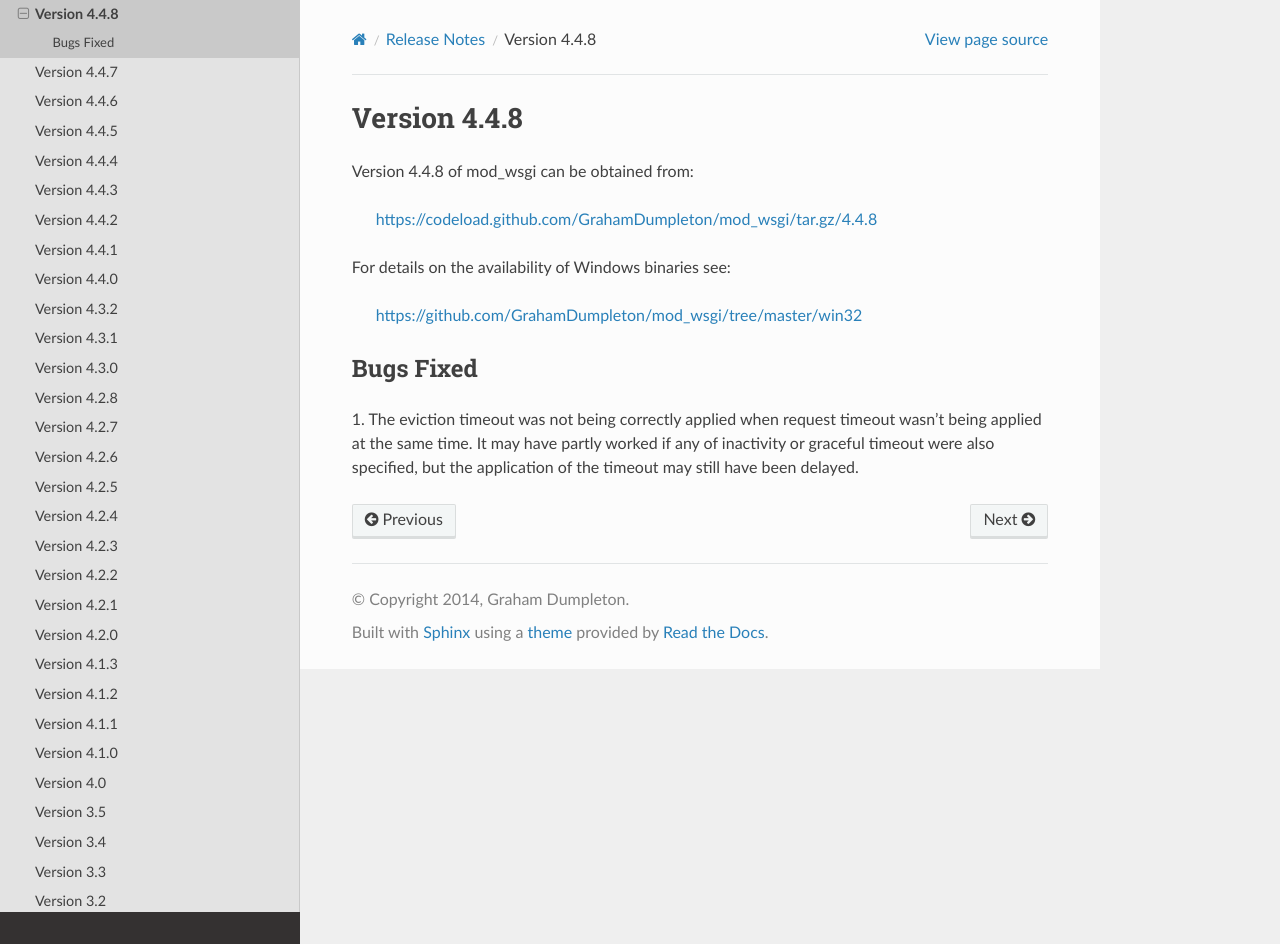
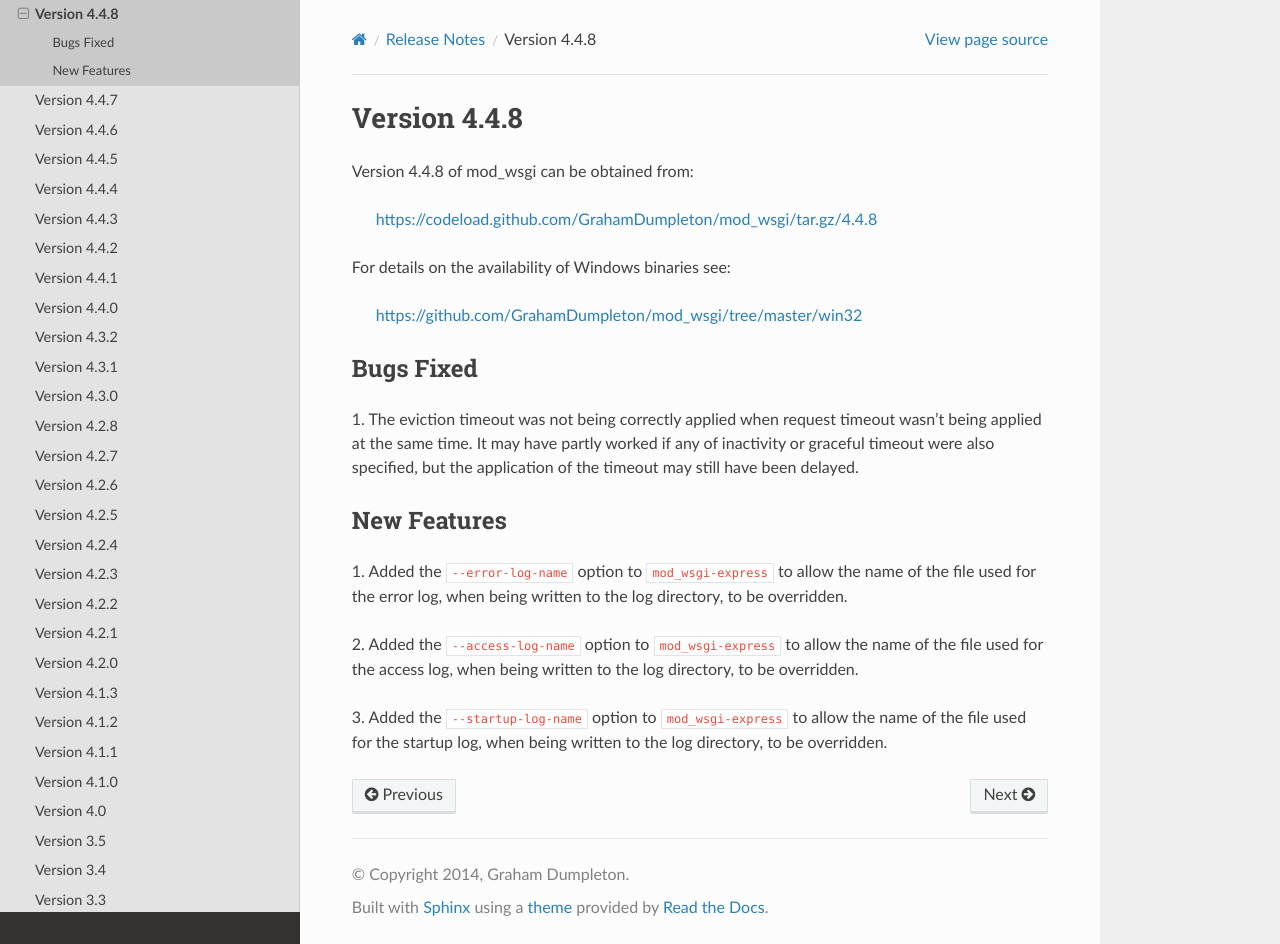
Before and after one commit to GrahamDumpleton/mod_wsgi, a Sphinx documentation site: the page built from docs/release-notes/version-4.4.8.rst, in a window 1280 px wide and 944 px high. Built offline with Sphinx 7.4.7 and the Read the Docs theme 2.0.0, drawn with Linux system fonts in a browser that asks for light colours.

Commit message:
Add ability to override names of log files written to log directory when using mod_wsgi-express.

```diff
--- a/docs/release-notes/version-4.4.8.rst
+++ b/docs/release-notes/version-4.4.8.rst
@@ -17,3 +17,18 @@ Bugs Fixed
 wasn't being applied at the same time. It may have partly worked if any of
 inactivity or graceful timeout were also specified, but the application of
 the timeout may still have been delayed.
+
+New Features
+------------
+
+1. Added the ``--error-log-name`` option to ``mod_wsgi-express`` to allow
+the name of the file used for the error log, when being written to the log
+directory, to be overridden.
+
+2. Added the ``--access-log-name`` option to ``mod_wsgi-express`` to allow
+the name of the file used for the access log, when being written to the log
+directory, to be overridden.
+
+3. Added the ``--startup-log-name`` option to ``mod_wsgi-express`` to allow
+the name of the file used for the startup log, when being written to the log
+directory, to be overridden.
```
Also changed, not shown: src/server/__init__.py (+13 -3 lines).
